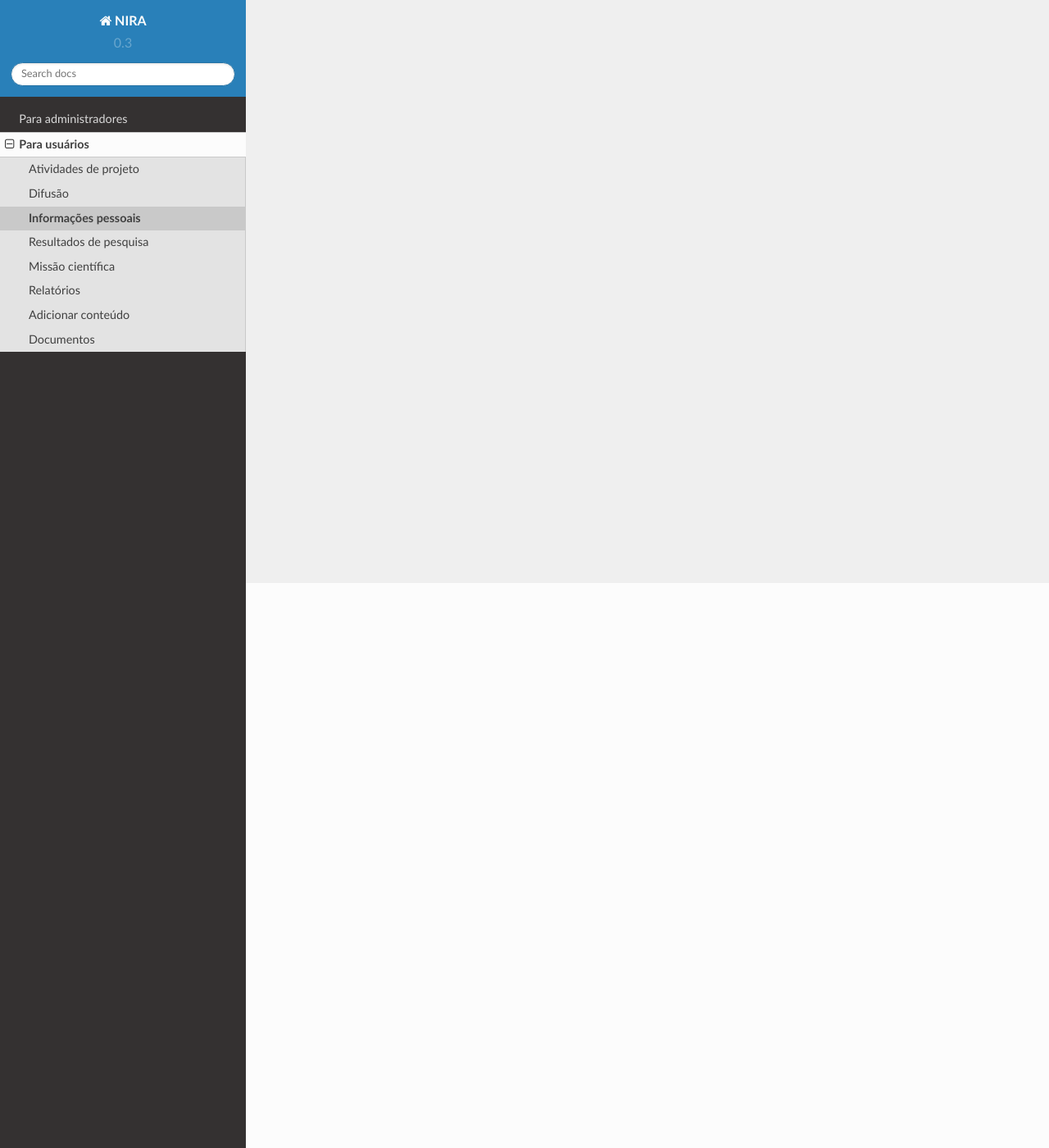
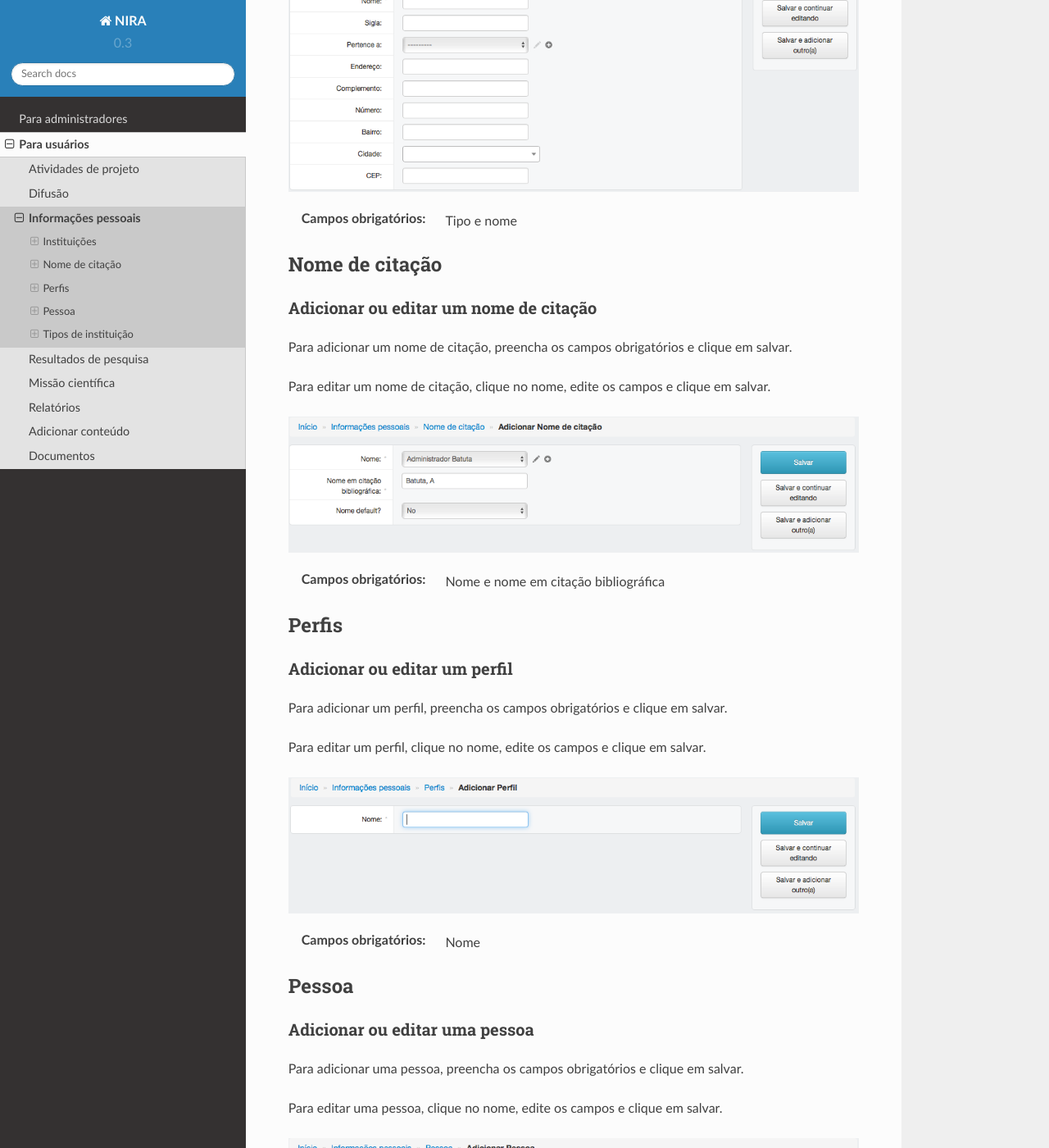
Before and after one commit to neuromat/intranet, a Sphinx documentation site: the page built from docs/source/personal_info/main.rst, in a window 1280 px wide and 1400 px high, scrolled down 689 px. Shown: the whole window at 82% size. Built offline with Sphinx 7.4.7 and the Read the Docs theme 2.0.0, drawn with Linux system fonts in a browser that asks for light colours; some of the changed text lies outside the part shown.

Commit message:
NIRA Docs, personal_info update

```diff
--- a/docs/source/personal_info/main.rst
+++ b/docs/source/personal_info/main.rst
@@ -3,3 +3,90 @@ Informações pessoais
 ====================
 
 Informações sobre a página de informações pessoais.
+
+.. image:: imagens/info_pessoal.png
+
+************
+Instituições
+************
+
+--------------------------------
+Adicionar ou editar instituições
+--------------------------------
+
+Para adicionar uma instituição, preencha os campos obrigatórios e clique em salvar.
+
+Para editar uma instituição já criada, clique no nome, edite os campos e clique em salvar.
+
+.. image:: imagens/instituicoes.png
+
+:Campos obrigatórios:
+    Tipo e nome
+
+***************
+Nome de citação
+***************
+
+--------------------------------------
+Adicionar ou editar um nome de citação
+--------------------------------------
+
+Para adicionar um nome de citação, preencha os campos obrigatórios e clique em salvar.
+
+Para editar um nome de citação, clique no nome, edite os campos e clique em salvar.
+
+.. image:: imagens/nome_de_citacao.png
+
+:Campos obrigatórios:
+    Nome e nome em citação bibliográfica
+
+******
+Perfis
+******
+
+-----------------------------
+Adicionar ou editar um perfil
+-----------------------------
+
+Para adicionar um perfil, preencha os campos obrigatórios e clique em salvar.
+
+Para editar um perfil, clique no nome, edite os campos e clique em salvar.
+
+.. image:: imagens/perfis.png
+
+:Campos obrigatórios:
+    Nome
+
+******
+Pessoa
+******
+
+------------------------------
+Adicionar ou editar uma pessoa
+------------------------------
+
+Para adicionar uma pessoa, preencha os campos obrigatórios e clique em salvar.
+
+Para editar uma pessoa, clique no nome, edite os campos e clique em salvar.
+
+.. image:: imagens/pessoa.png
+
+:Campos obrigatórios:
+    Nome completo
+
+********************
+Tipos de instituição
+********************
+
+------------------------------------------
+Adicionar ou editar um tipo de instituição
+------------------------------------------
+
+Para adicionar um tipo de instituição, preencha os campos obrigatórios e clique em salvar.
+
+Para editar um tipo de instituição, clique no nome, edite os campos e clique em salvar.
+
+.. image:: imagens/tipo_instituicao.png
+
+:Campos obrigatórios:
+    Nome
```
Also changed, not shown: docs/source/personal_info/imagens/info_pessoal.png (added), docs/source/personal_info/imagens/instituicoes.png (added), docs/source/personal_info/imagens/nome_de_citacao.png (added), docs/source/personal_info/imagens/perfis.png (added), docs/source/personal_info/imagens/pessoa.png (added), docs/source/personal_info/imagens/tipo_instituicao.png (added).
